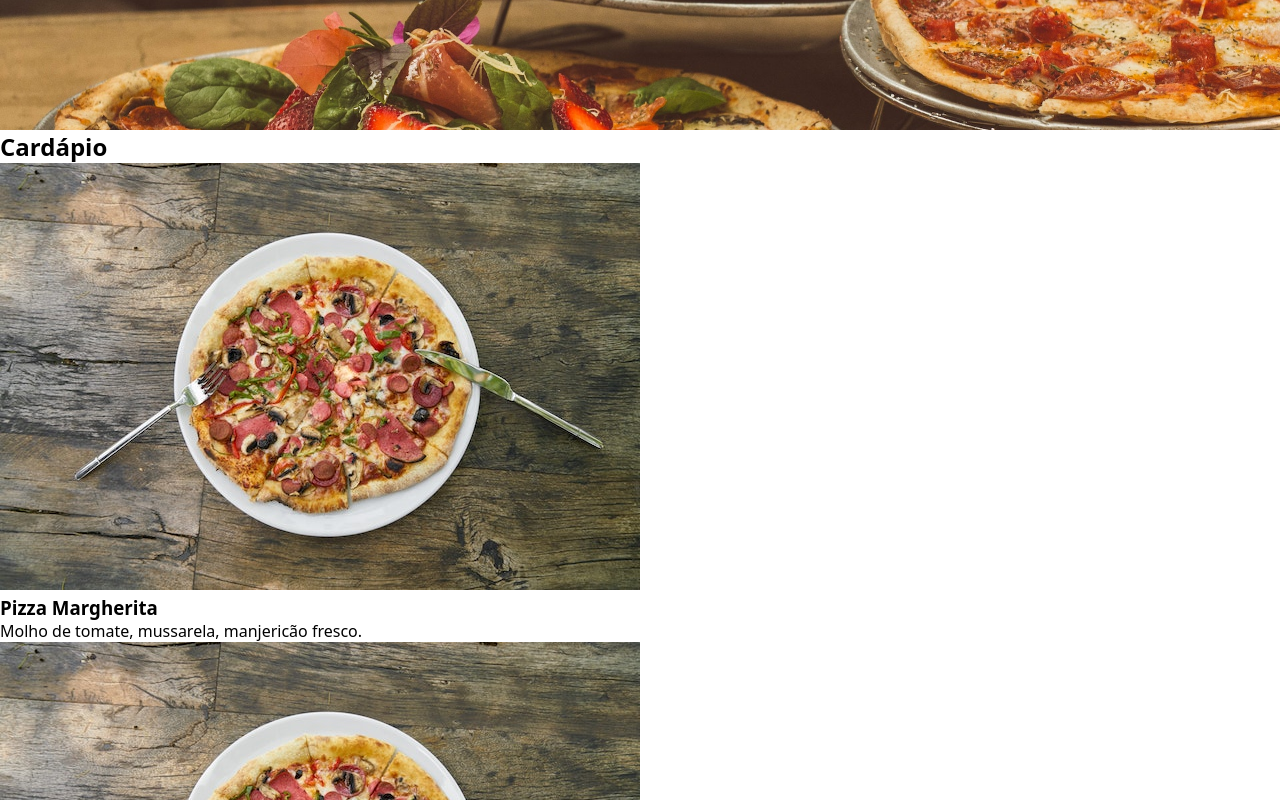
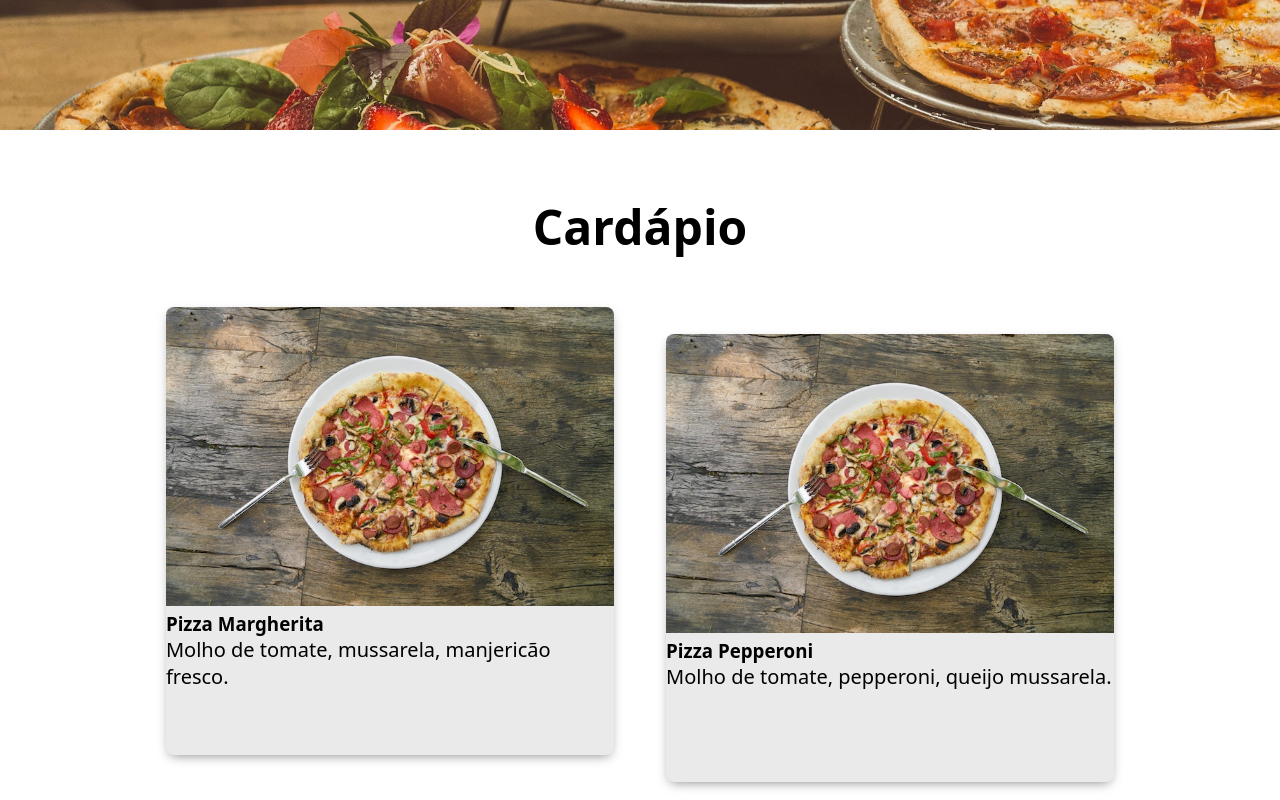
Before and after one commit to JhonataFerreira95/pizzeriaMenu, a plain HTML site: page index.html in a window 1280 px wide. Shown: the part 540-1340 px from the top of the page. Drawn offline with Linux system fonts and the light colour scheme.

Commit message:
estilizado o menu

```diff
--- a/styles.css
+++ b/styles.css
@@ -75,6 +75,38 @@ nav a {
     margin-top: 1.5rem;
 }
 
+section:not(#home){
+    padding: 4rem;
+    text-align: center;
+}
+
+h2{
+    font-size: 3rem;
+    margin-bottom: 1.5rem;
+}
+
+p{
+    font-size: 1.25rem;
+}
+
+.menu-list > li{
+    background-color: var(--color-light);
+    border-radius: 0.5rem;
+    box-shadow: 0 4px 12px -4px rgba(0, 0, 0, 0.5);
+    display: inline-block;
+    margin: 1.5rem;
+    height: 28rem;
+    width: 28rem;
+    text-align: left;
+}
+
+.menu-list img{
+    border-top-left-radius: 0.5rem;
+    border-top-right-radius: 0.5rem;
+    object-fit: cover;
+    width: 100%;
+}
+
 footer{
     background-color: var(--color-dark);
     color: var(--color-primary);
```
